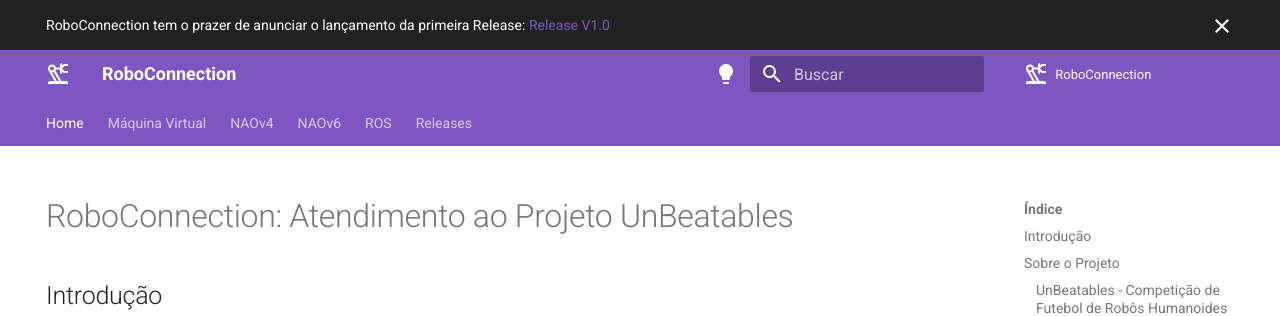
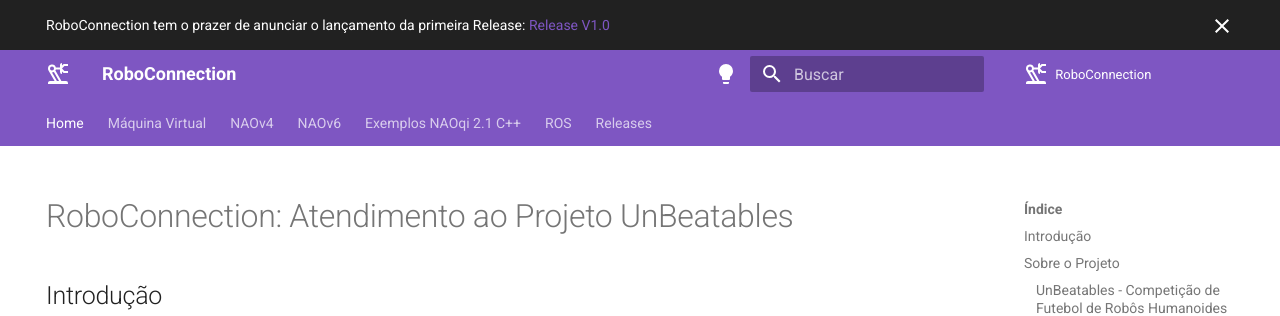
Before and after one commit to ResidenciaTICBrisa/03_Robotica, an MkDocs documentation site: the page built from docs/index.md, in a window 1280 px wide and 1398 px high. Shown: the top 316 px of the window. Built offline with MkDocs 1.6.1 and Material for MkDocs 9.7.7, drawn with Linux system fonts in a browser that asks for light colours; comment, search, counter and statistics services are not loaded.

Commit message:
docs: adiciona documentação exemplos à webpage

```diff
--- a/mkdocs.yml
+++ b/mkdocs.yml
@@ -87,6 +87,7 @@
     - Robot Settings: Instruções/Robot_Settings.md
     - SDK C++: Instruções/CPP_SDK_v6.md
     - Choregraphe: Instruções/Choregraphe_v6.md
+  - Exemplos NAOqi 2.1 C++: naoqi-2.1/cpp/about-the-examples.md
   - ROS:
     - ROS1:
       - Instruções: Instruções/ROS_1.md
```
